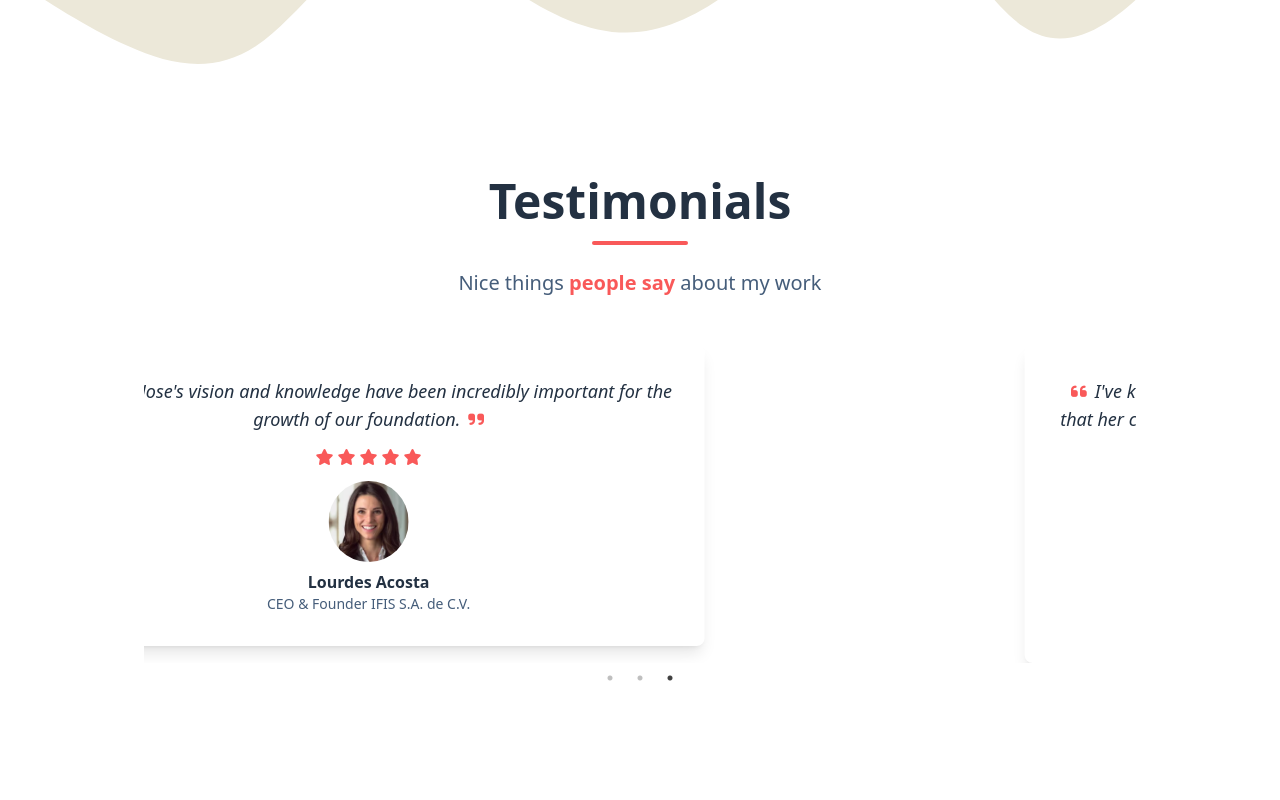
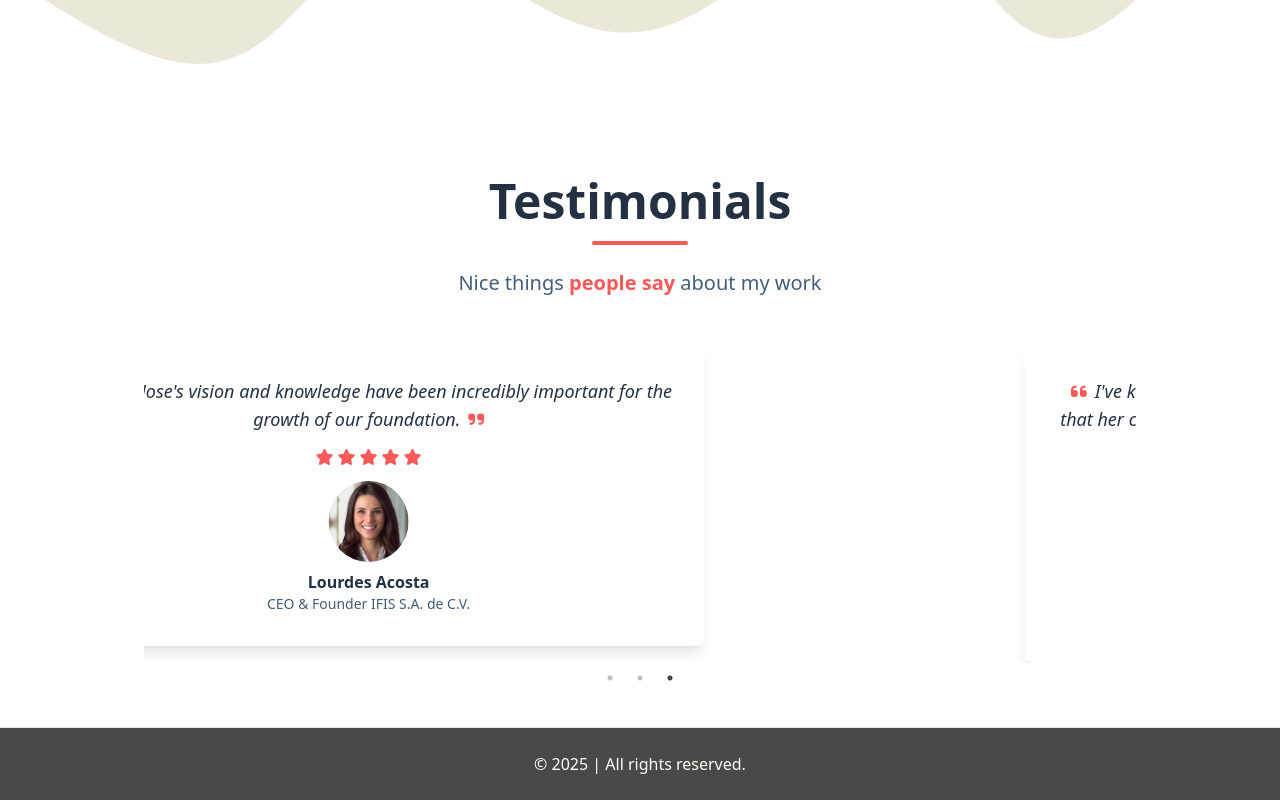
Before and after one commit to MajitoBrinkitos/final-portoflio, a Next.js app: page / in a window 1280 px wide. Shown: the part 3317-4117 px from the top of the page. Before the commit the page ends 4044 px from the top, so only its background shows below. Built offline with nearby package versions, Linux system fonts and the light colour scheme; a web font is replaced by a local one.

Commit message:
home page completed

```diff
--- /dev/null
+++ b/src/app/components/Footer.tsx
@@ -0,0 +1,13 @@
+function Footer(){
+    return(
+        <>
+        <footer className="bottom-0 left-0 z-20 w-full p-4 bg-[#494949] border-t border-gray-200 shadow-sm flex justify-center items-center md:p-6">
+            <span className="text-[#fffdf6] sm:text-center md:text-center lg:text-center">
+                © 2025 | All rights reserved.
+            </span>
+        </footer>
+        </>
+    );
+}
+
+export default Footer
--- a/src/app/layout.tsx
+++ b/src/app/layout.tsx
@@ -1,5 +1,6 @@
 
 import Navbar from './components/Navbar';
+import Footer from './components/Footer';
 
 export default function RootLayout({ children }: { children: React.ReactNode }) {
   return (
@@ -7,6 +8,7 @@ export default function RootLayout({ children }: { children: React.ReactNode })
       <body>
         <Navbar />
         {children}
+        <Footer />
       </body>
     </html>
   );
```
